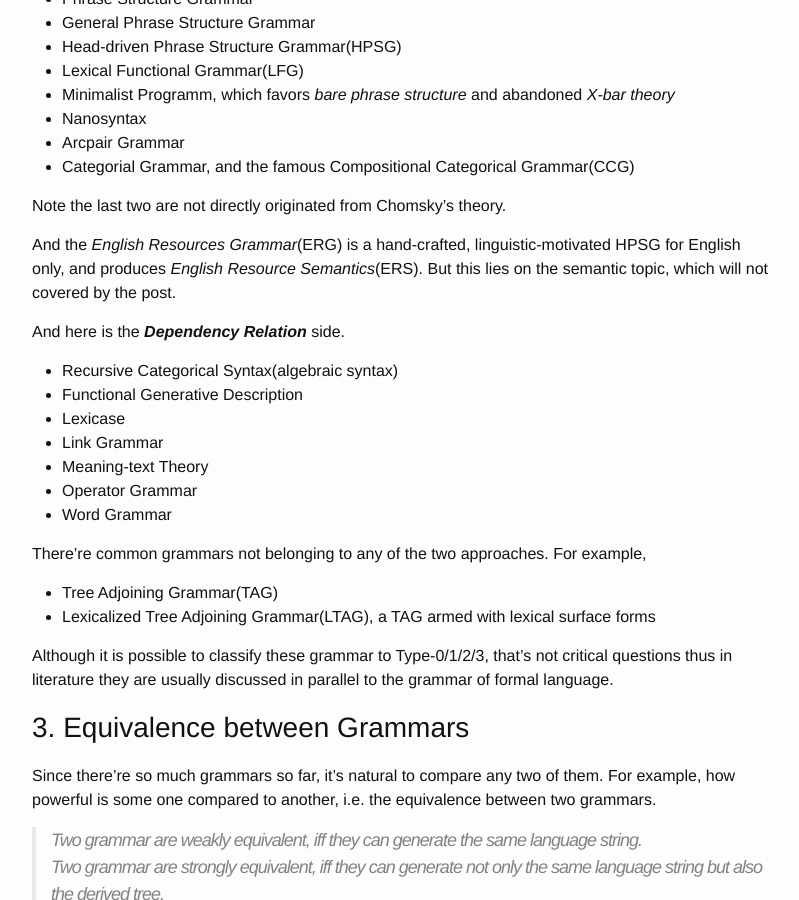
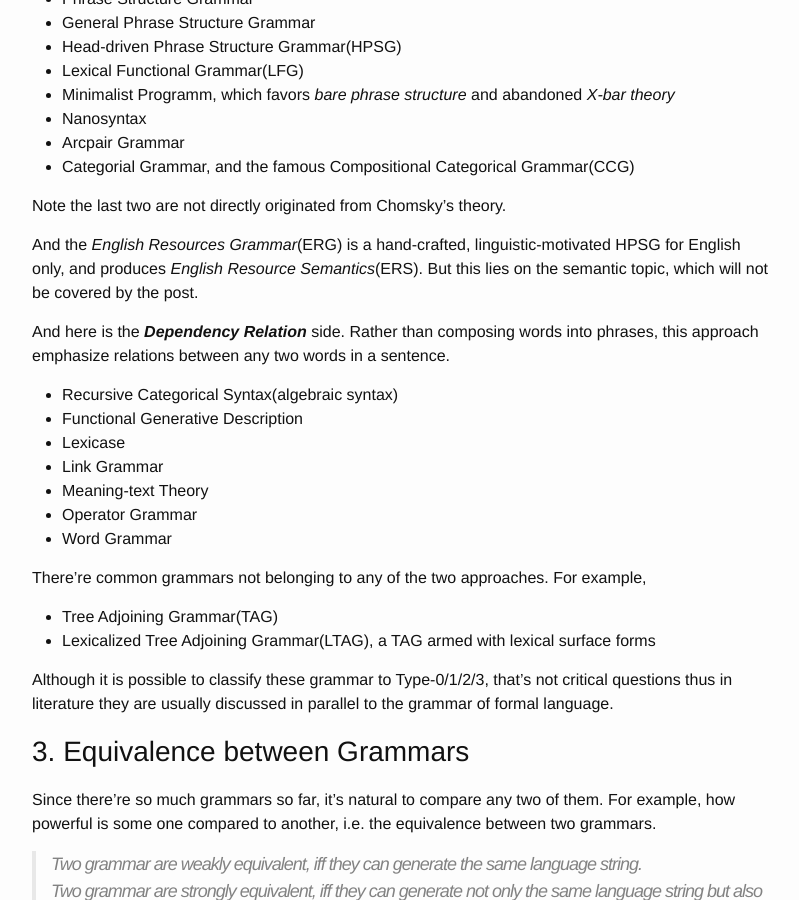
Before and after one commit to zxteloiv/zxteloiv.github.io, a Jekyll site: the page built from _posts/2018-08-10-note-on-common-linguistic-grammars.md, in a window 1280 px wide and 900 px high, scrolled down 1173 px. Shown: the whole window, without its empty margins (238-1037 px from the left). Built offline with Jekyll 4.4.1, drawn with Linux system fonts in a browser that asks for light colours; comment, search, counter and statistics services are not loaded.

Commit message:
finer the grammar note

```diff
--- a/_posts/2018-08-10-note-on-common-linguistic-grammars.md
+++ b/_posts/2018-08-10-note-on-common-linguistic-grammars.md
@@ -51,9 +51,9 @@ The **_Consituency Relation_** side mainly focus on syntactic structures like ph
 
 Note the last two are not directly originated from Chomsky's theory.
 
-And the _English Resources Grammar_(ERG) is a hand-crafted, linguistic-motivated HPSG for English only, and produces _English Resource Semantics_(ERS). But this lies on the semantic topic, which will not covered by the post.
+And the _English Resources Grammar_(ERG) is a hand-crafted, linguistic-motivated HPSG for English only, and produces _English Resource Semantics_(ERS). But this lies on the semantic topic, which will not be covered by the post.
 
-And here is the **_Dependency Relation_** side.
+And here is the **_Dependency Relation_** side. Rather than composing words into phrases, this approach emphasize relations between any two words in a sentence.
 
 - Recursive Categorical Syntax(algebraic syntax)
 - Functional Generative Description
```
